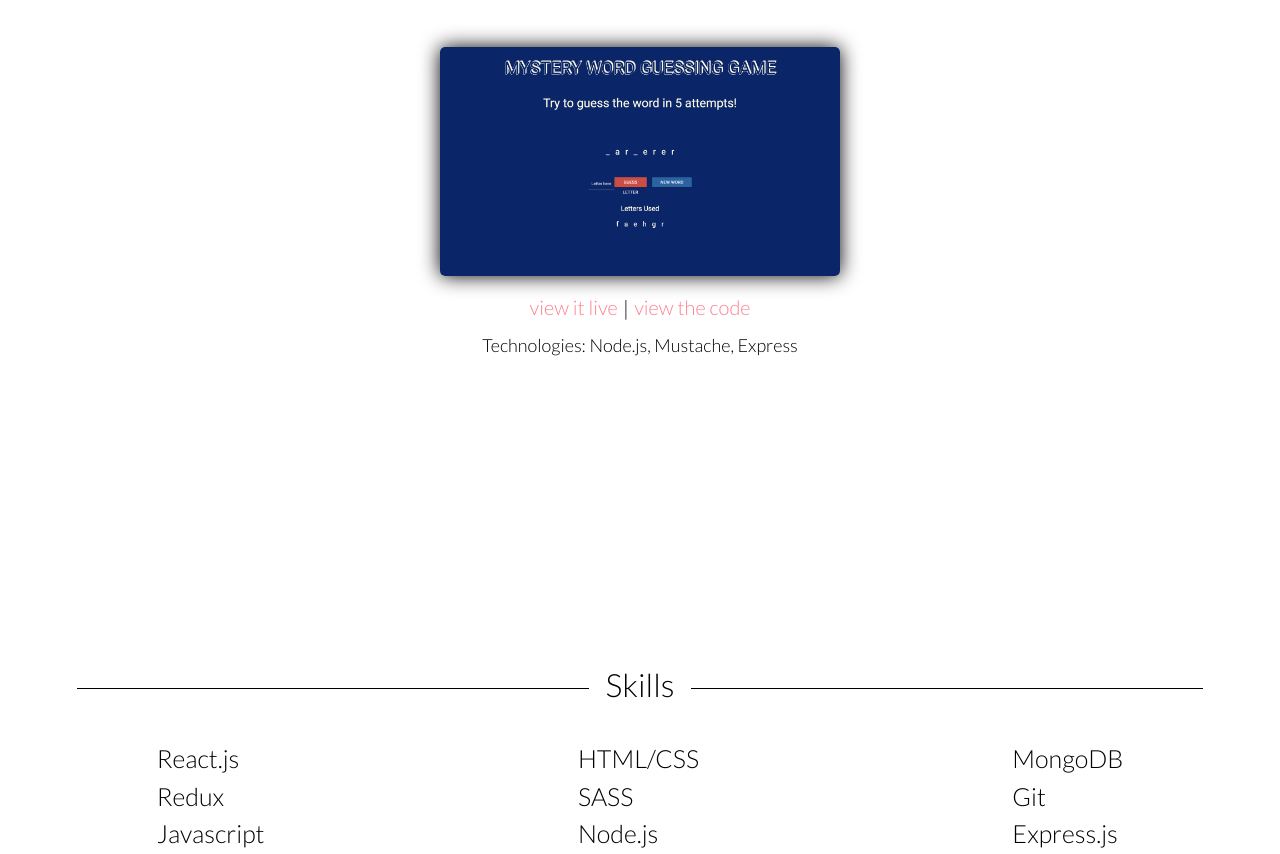
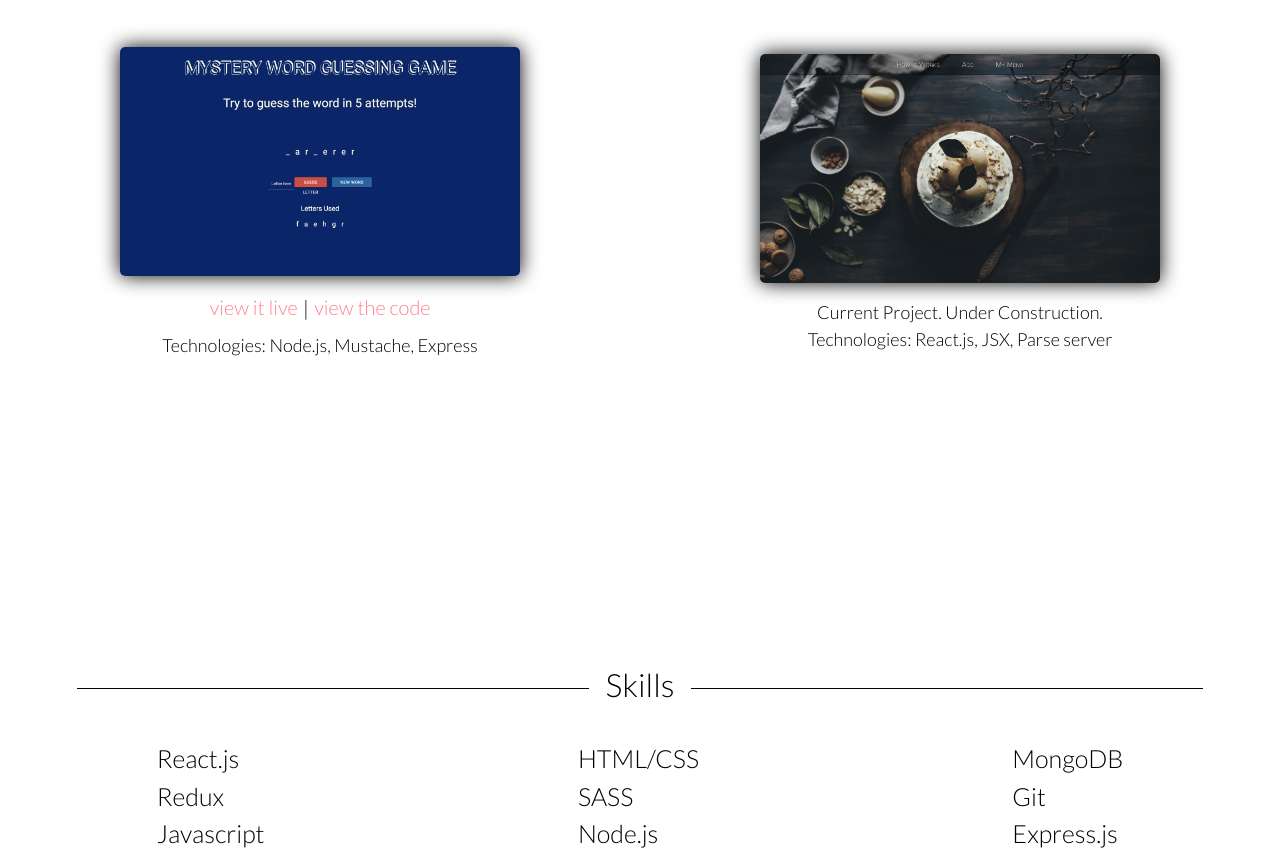
Before and after one commit to AryDavani/arydavani.github.io, a website: page index.html in a window 1280 px wide. Shown: the part 2116-2970 px from the top of the page. Drawn offline with nearby package versions, Linux system fonts and the light colour scheme.

Commit message:
added current project thumbnail

```diff
--- a/index.html
+++ b/index.html
@@ -109,6 +109,18 @@
           <p><strong>Technologies: </strong> Node.js, Mustache, Express</p>
         </div>
       </div>
+      <div class="project1">
+        <img src="./images/databites.png" alt="project-five">
+        <div class="flex project-details flex column">
+          <div class="flex justify-center">
+            <!-- <a href="">under construction</a>
+            <h3>|</h3>
+            <a href="https://github.com/AryDavani/recipe-final-project">view the code</a> -->
+            <p>Current Project. Under Construction.</p>
+          </div>
+          <p><strong>Technologies: </strong> React.js, JSX, Parse server</p>
+        </div>
+      </div>
     </section>
 
 
```
Also changed, not shown: images/databites.png (added).
